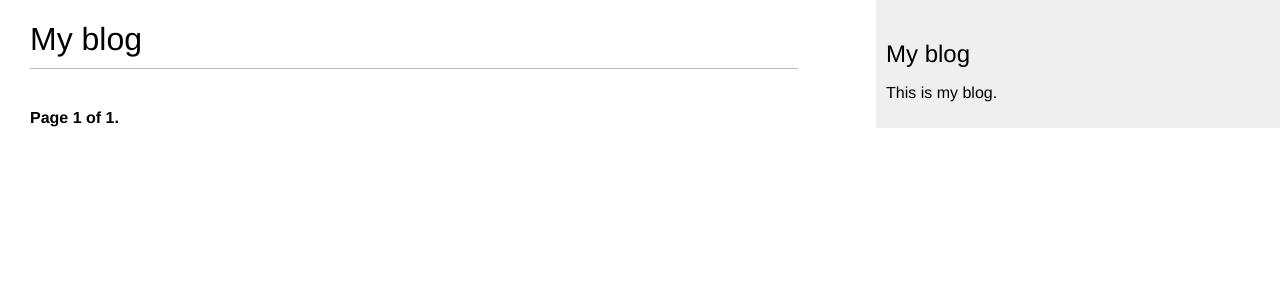
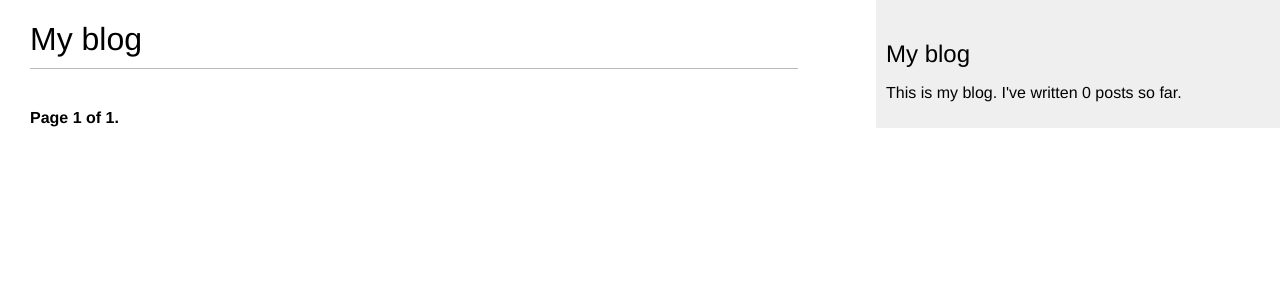
Before and after one commit to Pietruszko/blog-app, a Django app: page /blog/ in a window 1280 px wide. Shown: the top 300 px of the page. Run offline with Django 5.2, Linux system fonts and the light colour scheme; data that the repository does not hold is empty.

Commit message:
feat: create simple template tag and add it to base.html

```diff
--- a/blog/templates/blog/base.html
+++ b/blog/templates/blog/base.html
@@ -1,3 +1,4 @@
+{% load blog_tags %}
 {% load static %}
 <!DOCTYPE html>
 <html>
@@ -12,7 +13,10 @@
         </div>
         <div id="sidebar">
             <h2>My blog</h2>
-            <p>This is my blog.</p>
+            <p>
+                This is my blog.
+                I've written {% total_posts %} posts so far.
+            </p>
         </div>
     </body>
 </html>
--- /dev/null
+++ b/blog/templatetags/blog_tags.py
@@ -0,0 +1,8 @@
+from django import template
+from ..models import Post
+
+register = template.Library()
+
+@register.simple_tag
+def total_posts():
+    return Post.published.count()
```
Also changed, not shown: blog/templatetags/__init__.py (added).
